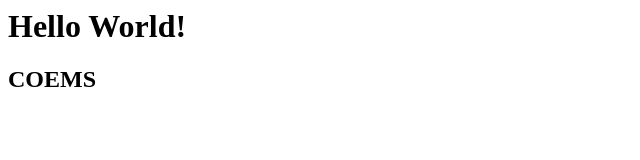
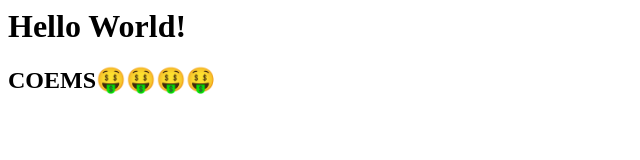
Before and after one commit to 1LambdaDev/Page, a plain HTML site: page index.html in a window 1280 px wide. Shown: the whole page, without its empty margins (0-640 px from the left). Drawn offline with Linux system fonts and the light colour scheme.

Commit message:
COEMS🤑🤑🤑🤑
COEMS🤑🤑🤑🤑

```diff
--- a/index.html
+++ b/index.html
@@ -3,5 +3,5 @@
   <h1>Hello World!</h1>
 </header>
 <body>
-  <h2>COEMS</h2>
+  <h2>COEMS🤑🤑🤑🤑</h2>
 </body>
```
